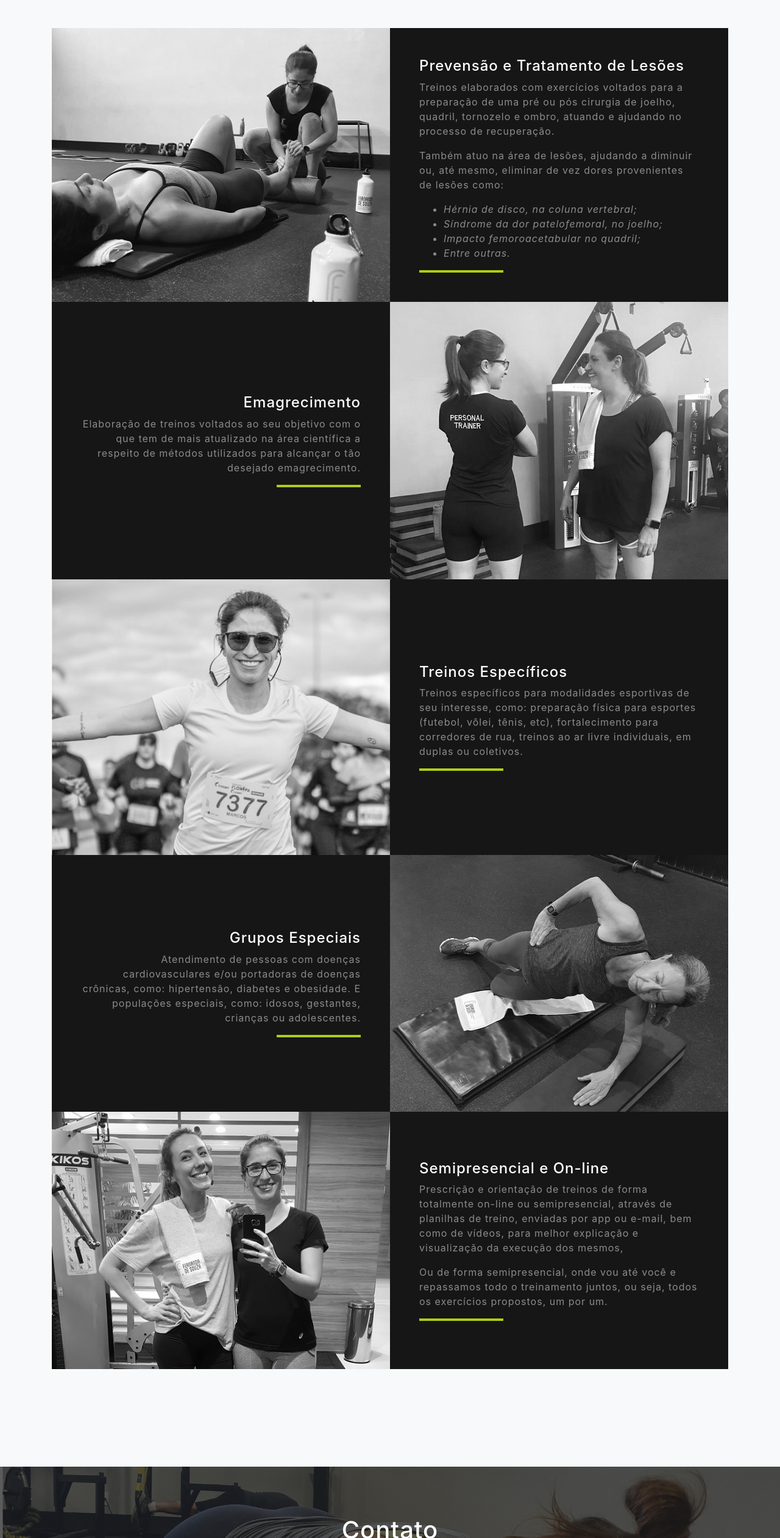
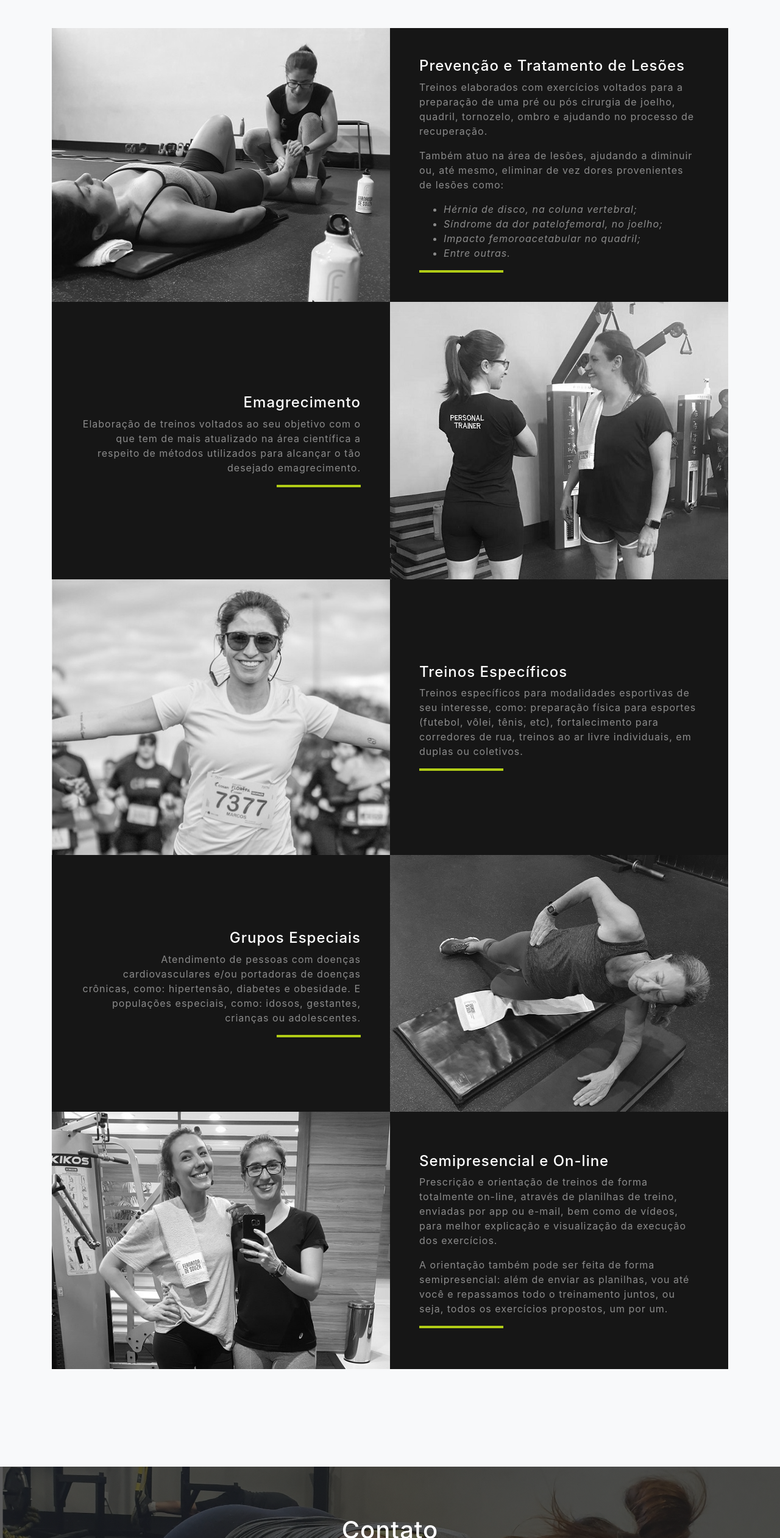
Before and after one commit to fesouzafitness/ffesouzafitness.github.io, a website with bundled scripts: page index.html in a window 1280 px wide. Shown: the part 2158-4680 px from the top of the page at 61% size. Built offline with nearby package versions, Linux system fonts and the light colour scheme.

Commit message:
Corrigindo erros de português e adicionando link para whatsapp

```diff
--- a/index.html
+++ b/index.html
@@ -182,10 +182,10 @@
           <div class="bg-black text-center h-100 project">
             <div class="d-flex h-100">
               <div class="project-text w-100 my-auto text-center text-lg-left">
-                <h4 class="text-white">Prevensão e Tratamento de Lesões</h4>
+                <h4 class="text-white">Prevenção e Tratamento de Lesões</h4>
                 <p class="text-white-50">
                   Treinos elaborados com exercícios voltados para a preparação de uma pré ou pós cirurgia de joelho,
-                  quadril, tornozelo e ombro, atuando e ajudando no processo de recuperação.</p>
+                  quadril, tornozelo, ombro e ajudando no processo de recuperação.</p>
                 <p class="text-white-50">
                   Também atuo na área de lesões, ajudando a diminuir ou, até mesmo, eliminar de vez dores provenientes
                   de lesões como:
@@ -279,13 +279,13 @@
               <div class="project-text w-100 my-auto text-center text-lg-left">
                 <h4 class="text-white">Semipresencial e On-line</h4>
                 <p class="text-white-50">
-                  Prescrição e orientação de treinos de forma totalmente on-line ou semipresencial, através de planilhas
-                  de treino, enviadas por app ou e-mail, bem como de vídeos, para melhor explicação e visualização da
-                  execução dos mesmos,
+                  Prescrição e orientação de treinos de forma totalmente on-line, através de planilhas de treino,
+                  enviadas por app ou e-mail, bem como de vídeos, para melhor explicação e visualização da execução dos
+                  exercícios.
                 </p>
                 <p class="text-white-50">
-                  Ou de forma semipresencial, onde vou até você e repassamos todo o treinamento juntos, ou seja, todos
-                  os exercícios propostos, um por um.
+                  A orientação também pode ser feita de forma semipresencial: além de enviar as planilhas, vou até você
+                  e repassamos todo o treinamento juntos, ou seja, todos os exercícios propostos, um por um.
                 </p>
                 <hr class="d-none d-lg-block mb-0 ml-0">
               </div>
@@ -316,7 +316,9 @@
               <i class="fab fa-whatsapp text-primary mb-2"></i>
               <h4 class="text-uppercase m-0">WhatsApp</h4>
               <hr class="my-4">
-              <div class="text-black-50">(48) 9 9607-5205</div>
+              <div class="text-black-50">
+                <a href="https://api.whatsapp.com/send?phone=5548996075205">(48) 9 9607-5205</a>
+              </div>
             </div>
           </div>
         </div>
```
